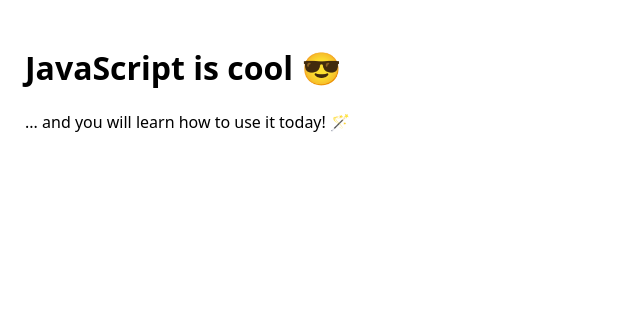
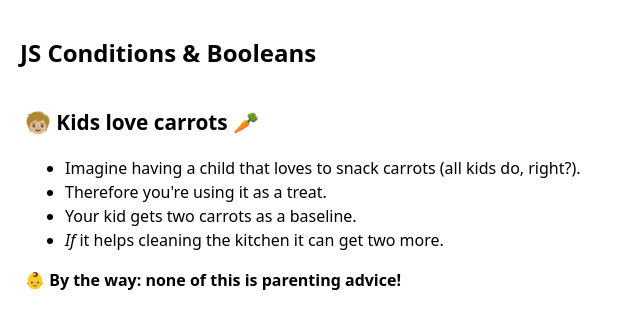
Before and after one commit to ahohnsen/js-conditions-and-booleans, a plain HTML site: page index.html in a window 1280 px wide. Shown: the whole page, without its empty margins (0-640 px from the left). Drawn offline with Linux system fonts and the light colour scheme.

Commit message:
Add demo starter

```diff
--- a/css/styles.css
+++ b/css/styles.css
@@ -10,11 +10,24 @@ body {
   padding: 20px;
 }
 
+h1 {
+  font-size: 1.5rem;
+}
+
+h2 {
+  font-size: 1.3rem;
+}
+
 main {
   padding: 5px;
+  line-height: 1.5;
 }
 
-.dark {
-  background-color: black;
-  color: #eee;
+p {
+  font-weight: 600;
 }
+
+.emphasized {
+  font-weight: 500;
+  font-style: italic;
+}
--- a/index.html
+++ b/index.html
@@ -3,14 +3,23 @@
   <head>
     <meta charset="utf-8" />
     <meta name="viewport" content="width=device-width, initial-scale=1, shrink-to-fit=no" />
-    <title>JS Basics: Demo</title>
+    <title>JS Conditions & Booleans</title>
     <link rel="stylesheet" href="./css/styles.css" />
     <script src="./js/index.js" defer></script>
   </head>
   <body>
-    <main class="main" data-js="main">
-      <h1>JavaScript is cool 😎</h1>
-      <p>... and you will learn how to use it today! 🪄</p>
+    <h1>JS Conditions & Booleans</h1>
+    <main class="main">
+      <h2>🧒🏼 Kids love carrots 🥕</h2>
+      <ul>
+        <li>Imagine having a child that loves to snack carrots (all kids do, right?).</li>
+        <li>Therefore you're using it as a treat.</li>
+        <li>Your kid gets two carrots as a baseline.</li>
+        <li>
+          <span class="emphasized">If</span> it helps cleaning the kitchen it can get two more.
+        </li>
+      </ul>
+      <p>👶 By the way: none of this is parenting advice!</p>
     </main>
   </body>
 </html>
--- a/js/index.js
+++ b/js/index.js
@@ -0,0 +1,3 @@
+let carrots = 2;
+
+carrots = carrots + 2;
```
